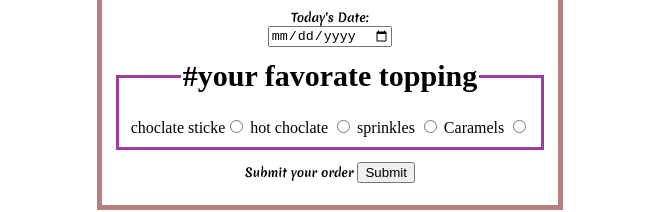
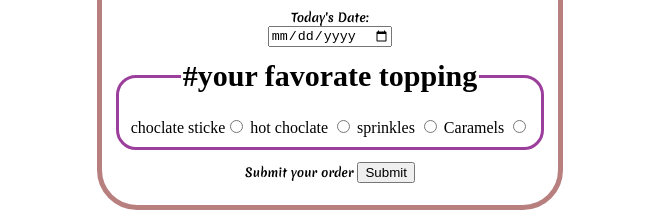
Before and after one commit to Diwakar10091511/IceCreamForm, a plain HTML site: page form.html in a window 1280 px wide. Shown: the part 438-650 px from the top of the page, without its empty margins (310-969 px from the left). Drawn offline with Linux system fonts and the light colour scheme; a web font is replaced by a local one.

Commit message:
centered and made border radius

```diff
--- a/styles.css
+++ b/styles.css
@@ -1,18 +1,18 @@
 #f1{
     display: inline;
     border: 3px solid rgb(156, 63, 156);
-
+    border-radius: 20px;
     }
     #fi{
     display: inline;
     border: 5px solid rgb(184, 127, 127);
-
+    border-radius: 40px;
     }
 #b1{
     background: url(cm.jpg);
     background-repeat: no-repeat;
     background-size: 1550px 750px;
-    text-align: center
+    text-align: center;
 
 }
 #h1{
```
